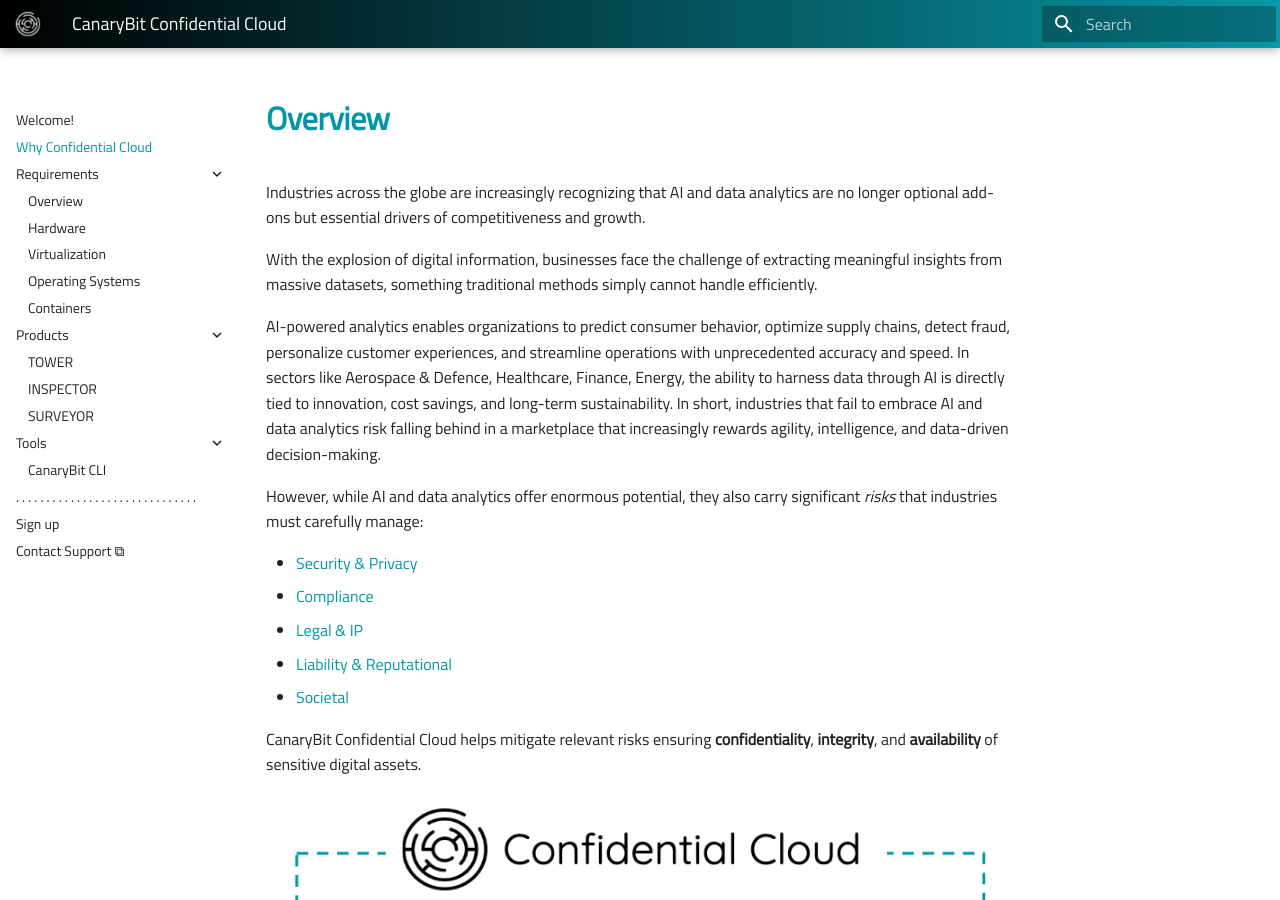
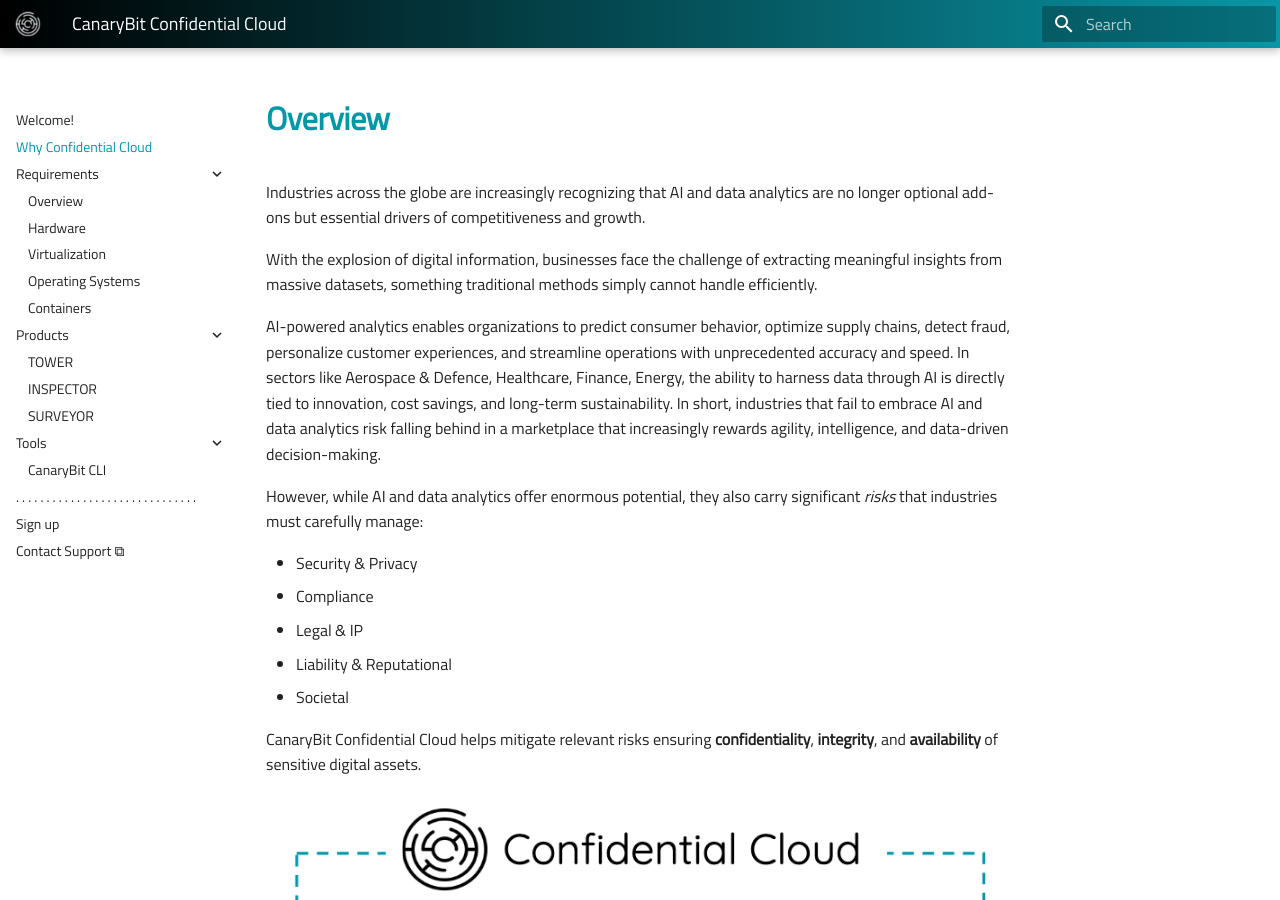
Before and after one commit to canarybit/cc-docs, an MkDocs documentation site: the page built from docs/overview.md, in a window 1280 px wide and 900 px high. Built offline with MkDocs 1.6.1 and Material for MkDocs 9.7.7, drawn with Linux system fonts in a browser that asks for light colours.

Commit message:
Updates docs

```diff
--- a/docs/overview.md
+++ b/docs/overview.md
@@ -8,11 +8,11 @@
 
 However, while AI and data analytics offer enormous potential, they also carry significant *risks* that industries must carefully manage:
 
-- [Security & Privacy]()
-- [Compliance]()
-- [Legal & IP]()
-- [Liability & Reputational]()
-- [Societal]()
+* Security & Privacy
+* Compliance
+* Legal & IP
+* Liability & Reputational
+* Societal
 
 CanaryBit Confidential Cloud helps mitigate relevant risks ensuring **confidentiality**, **integrity**, and **availability** of sensitive digital assets.
 
```
